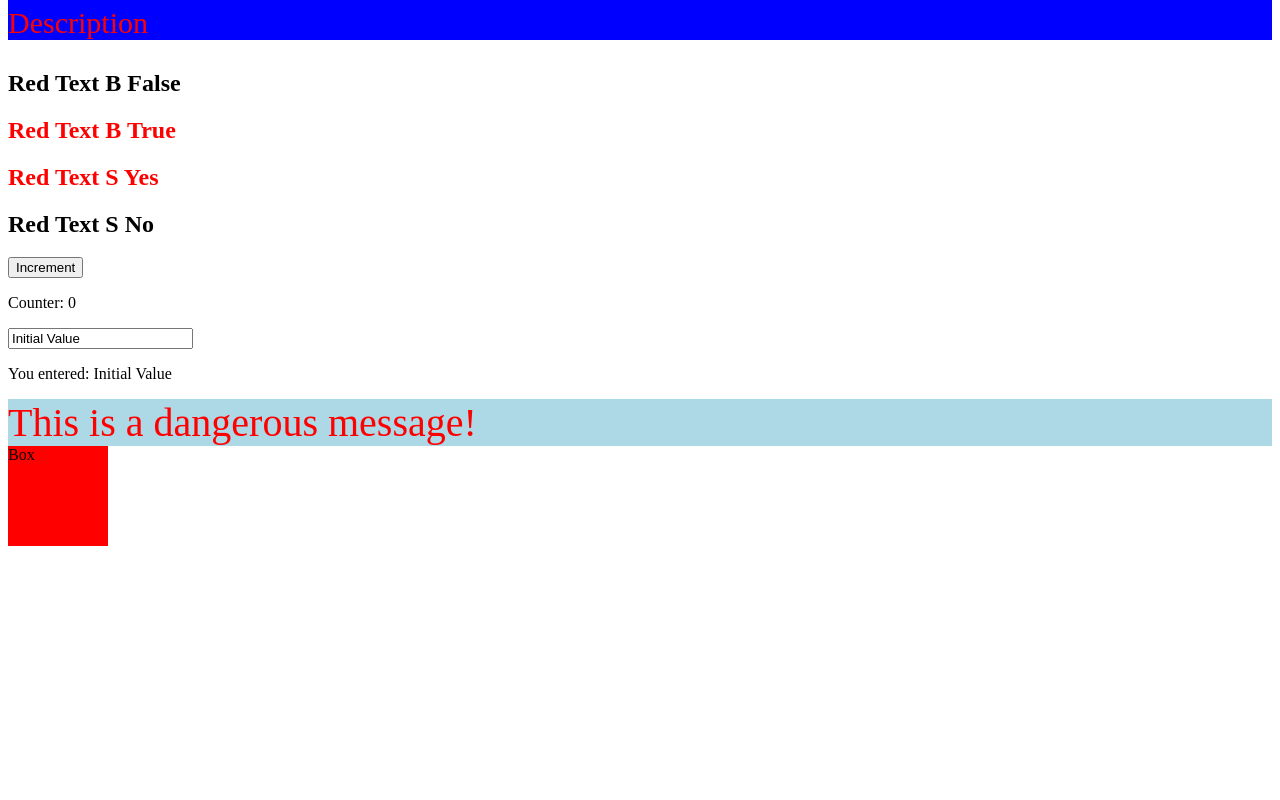
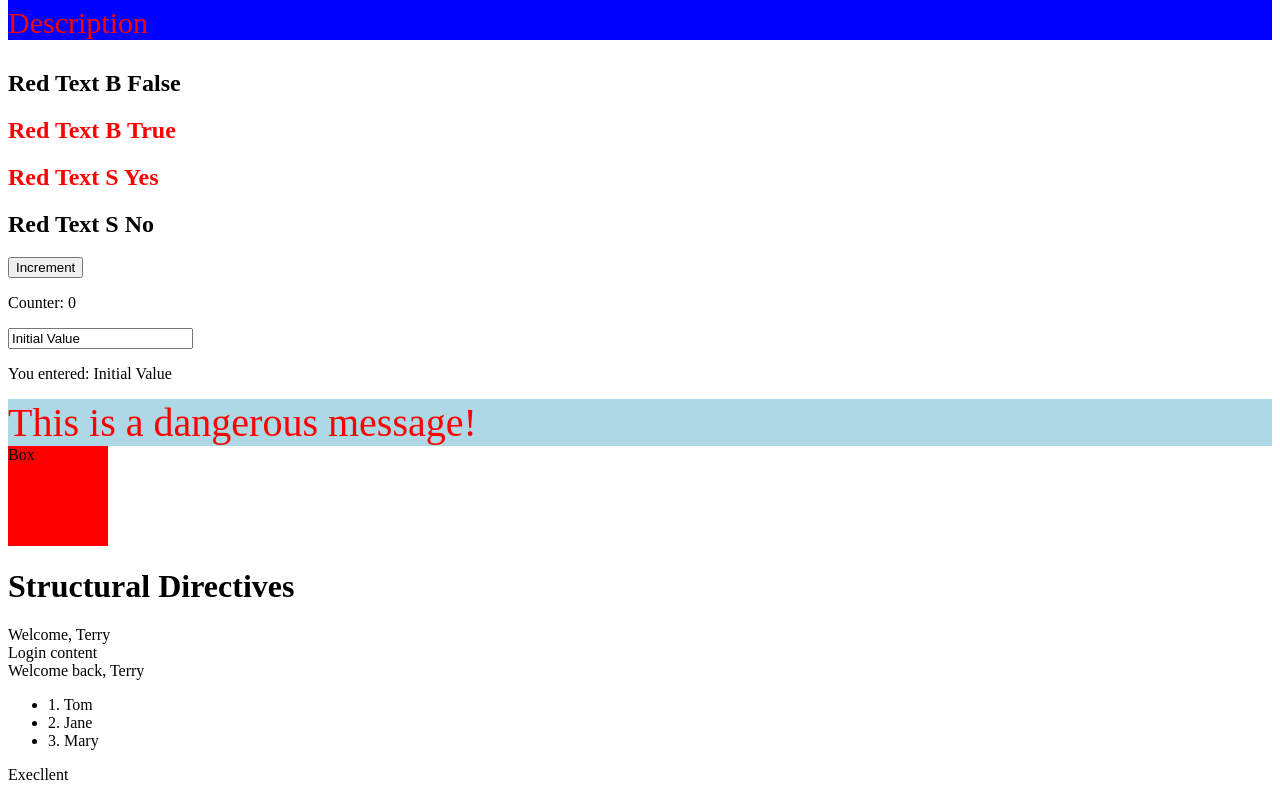
Before and after one commit to Tsuki0715/Test_angular, an Angular app: page / in a window 1280 px wide. Shown: the part 257-1057 px from the top of the page. Before the commit the page ends 811 px from the top, so only its background shows below. Built offline with nearby package versions, Linux system fonts and the light colour scheme.

Commit message:
Structural Directives

```diff
--- a/src/app/app.component.ts
+++ b/src/app/app.component.ts
@@ -45,4 +45,21 @@ export class AppComponent {
 
   // ngStyle
   selectedColor: string = 'red';
+
+  /*
+  *********************
+  Structural Directives
+  *********************
+  */
+
+  // ngIf
+  title2: string = 'Structural Directives';
+  isLoggedIn: boolean = true;
+  username: string = 'Terry';
+
+  // ngFor
+  names: string[] = ['Tom', 'Jane', 'Mary'];
+
+  // ngSwitch
+  grade: string = "A";
 }
--- a/src/app/home.html
+++ b/src/app/home.html
@@ -30,4 +30,28 @@
 
     <!-- ngStyle -->
     <div class="color-box" [ngStyle]="{'background-color': selectedColor}">Box</div>
+
+    <!-- Structural Directives -->
+    <h1>{{ title2 }}</h1>
+
+    <!-- ngIf -->
+    <div *ngIf="isLoggedIn">Welcome, {{ username }}</div>
+    <div *ngIf="!isLoggedIn">Please login to view the content</div>
+
+    <div *ngIf="isLoggedIn && true">Login content</div>
+
+    <div *ngIf="isLoggedIn; else loggedOut">Welcome back, {{ username }}</div>
+    <ng-template #loggedOut>Please login</ng-template>
+
+    <!-- ngFor -->
+    <ul>
+        <li *ngFor="let name of names; let i = index">{{ i+1 }}. {{ name }}</li>
+    </ul>
+
+    <!-- ngSwitch -->
+    <div [ngSwitch]="grade">
+        <p *ngSwitchCase="'A'">Execllent</p>
+        <p *ngSwitchCase="'B'">Good</p>
+        <p *ngSwitchDefault>Unknown</p>
+    </div>
 </main>
```
